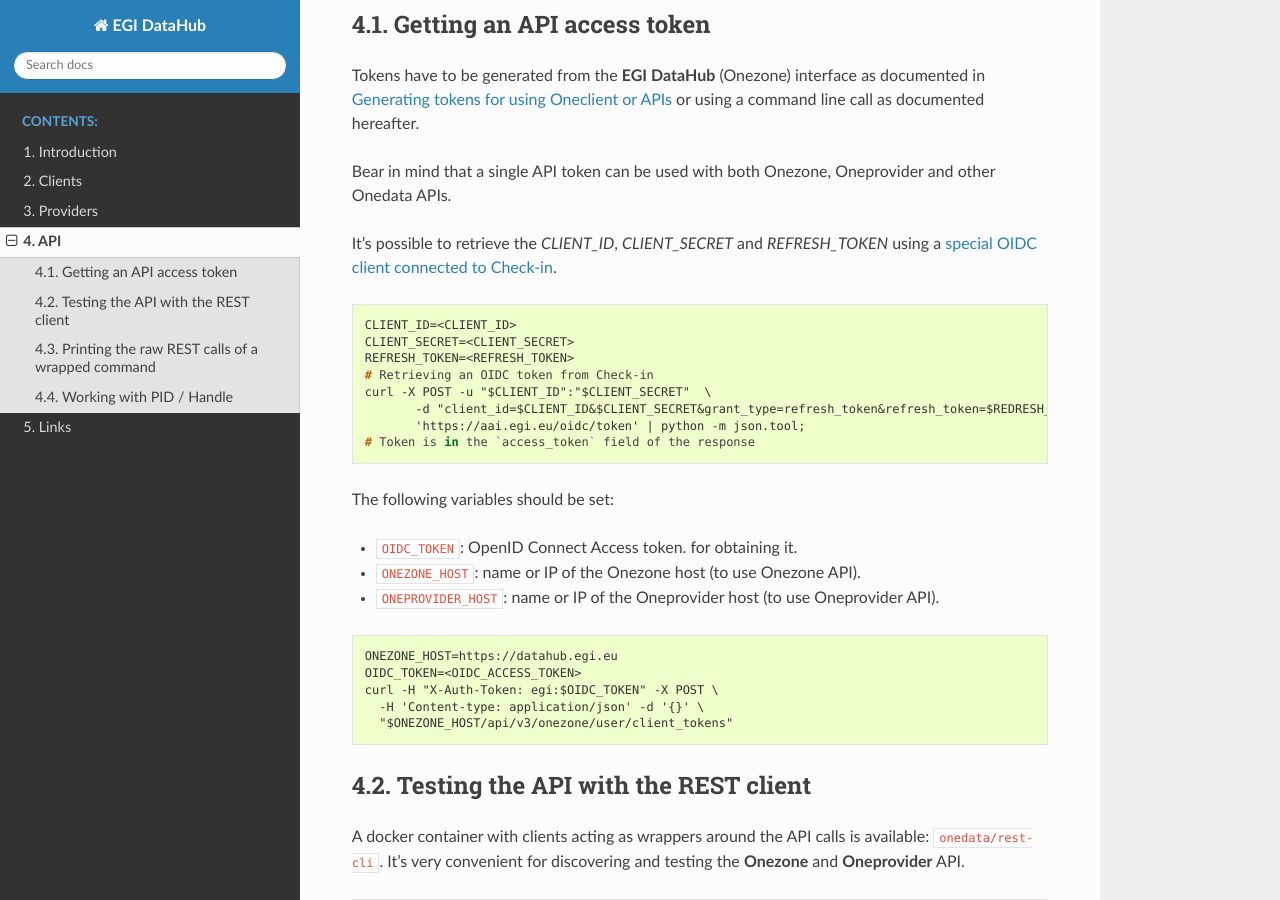
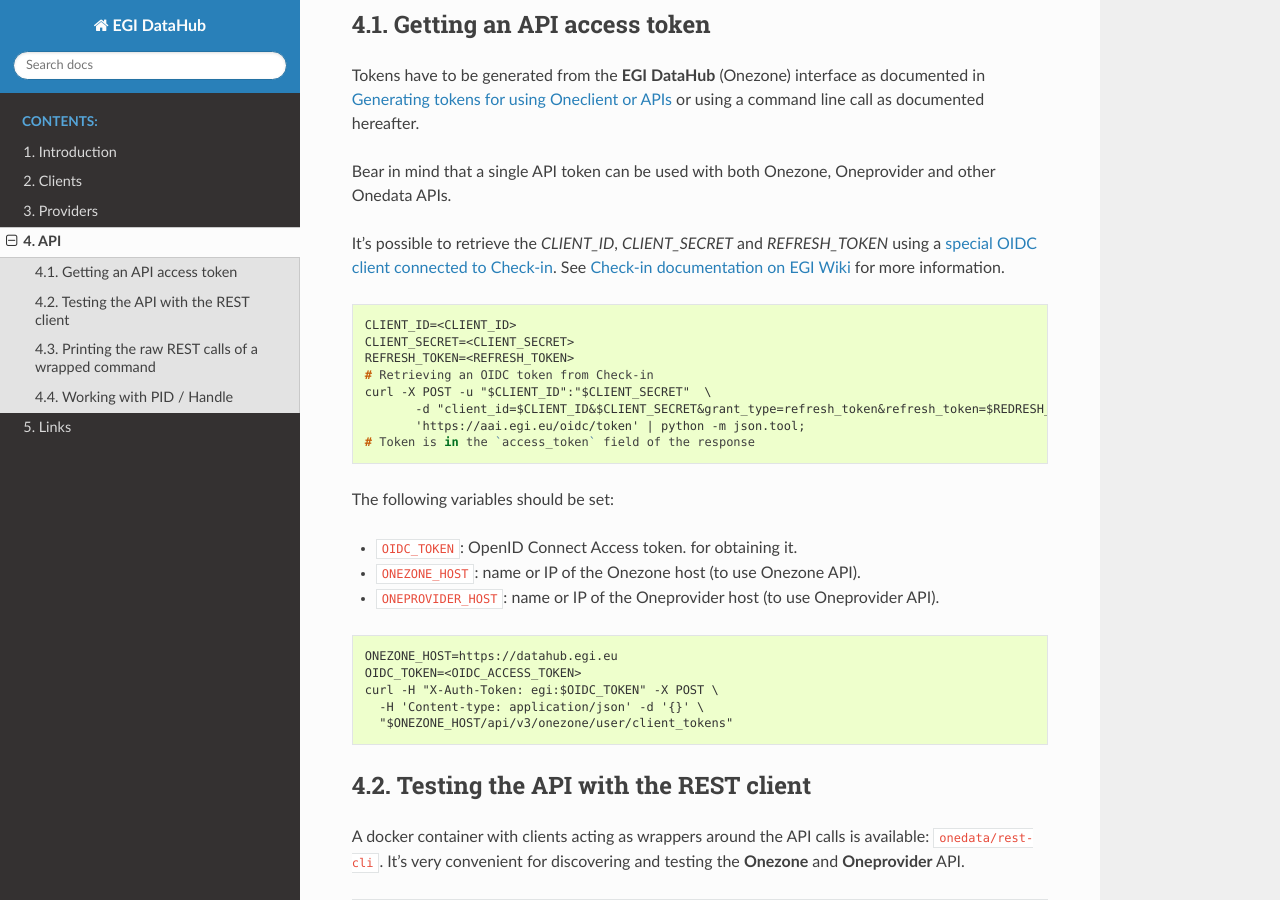
Before and after one commit to EGI-Federation/datahub-documentation, a Sphinx documentation site: the page built from source/api.rst, in a window 1280 px wide and 900 px high, scrolled down 373 px. Built offline with Sphinx 7.4.7 and the Read the Docs theme 2.0.0, drawn with Linux system fonts in a browser that asks for light colours.

Commit message:
api.rst: link to Check-in doc.

```diff
--- a/source/api.rst
+++ b/source/api.rst
@@ -23,6 +23,8 @@
 
 It's possible to retrieve the `CLIENT_ID`, `CLIENT_SECRET` and `REFRESH_TOKEN`
 using a `special OIDC client connected to Check-in <https://aai.egi.eu/fedcloud/>`_.
+See `Check-in documentation on EGI Wiki <https://wiki.egi.eu/wiki/AAI>`_ for
+more information.
 
 .. code-block:: console
 
```
